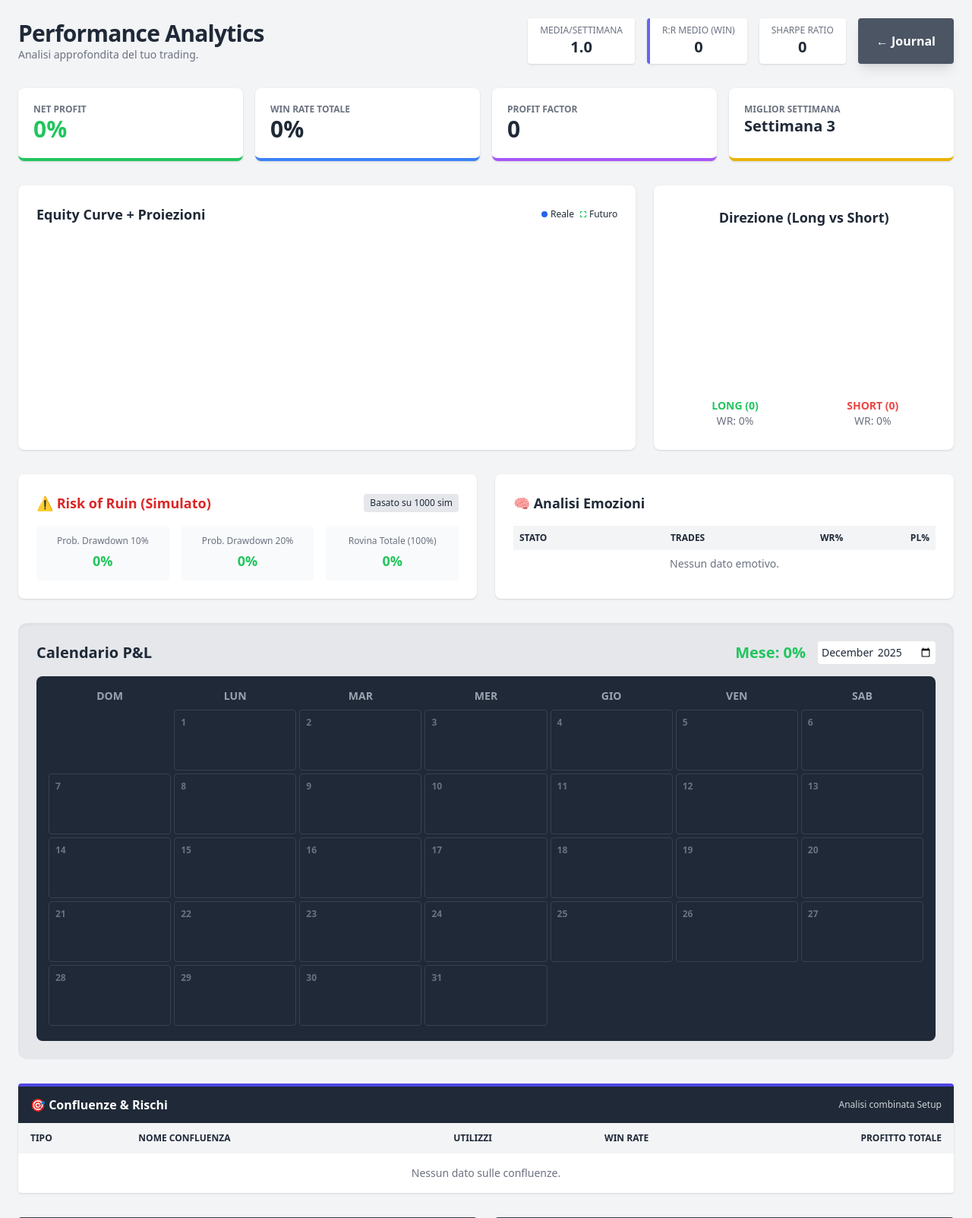
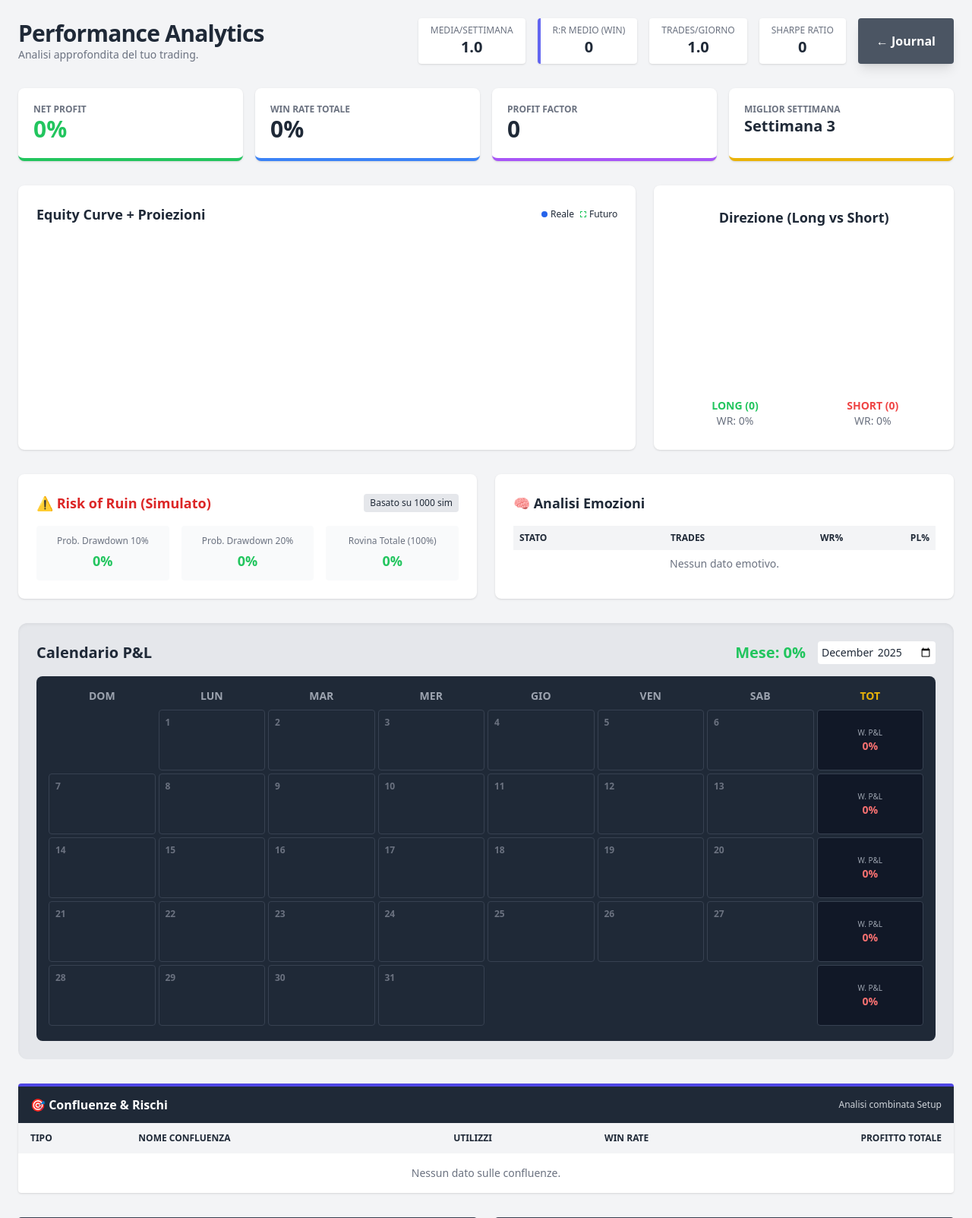
Before and after one commit to ipadpeda-ctrl/dtcjournal, a Flask app: page /statistics in a window 1280 px wide. Shown: the top 1603 px of the page at 76% size. Run offline with Flask 3, Linux system fonts and the light colour scheme; a user stored in the database is signed in; tables that the repository leaves empty hold one stand-in row (values such as "Sample post"); a map, chart or similar area stays blank; some libraries are stand-ins or nearby versions.

Commit message:
Add files via upload

```diff
--- a/templates/statistics.html
+++ b/templates/statistics.html
@@ -7,7 +7,8 @@
     <script src="https://cdn.jsdelivr.net/npm/chart.js"></script>
     <script>tailwind.config = { darkMode: 'class' }</script>
     <style>
-        .calendar-grid { display: grid; grid-template-columns: repeat(7, 1fr); gap: 4px; }
+        /* Modificato: 8 colonne per includere il Totale Settimanale */
+        .calendar-grid { display: grid; grid-template-columns: repeat(8, 1fr); gap: 4px; min-width: 600px; }
         .cal-cell { min-height: 80px; transition: all 0.2s; }
         .cal-cell:hover { transform: scale(1.02); z-index: 10; }
     </style>
@@ -28,6 +29,10 @@
                  <div class="bg-white dark:bg-gray-800 px-4 py-2 rounded shadow text-center border-l-4 border-indigo-500">
                     <span class="text-xs text-gray-500 uppercase block">R:R Medio (Win)</span>
                     <span class="font-bold text-xl">{{ avg_win_rr }}</span>
+                </div>
+                <div class="bg-white dark:bg-gray-800 px-4 py-2 rounded shadow text-center">
+                    <span class="text-xs text-gray-500 uppercase block">Trades/Giorno</span>
+                    <span class="font-bold text-xl">{{ avg_daily_trades }}</span>
                 </div>
                 <div class="bg-white dark:bg-gray-800 px-4 py-2 rounded shadow text-center">
                     <span class="text-xs text-gray-500 uppercase block">Sharpe Ratio</span>
@@ -149,9 +154,9 @@
                 </div>
             </div>
 
-            <div class="bg-gray-800 dark:bg-gray-900 rounded-lg p-4">
+            <div class="bg-gray-800 dark:bg-gray-900 rounded-lg p-4 overflow-x-auto">
                 <div class="calendar-grid mb-2 text-center text-gray-400 text-sm font-bold uppercase">
-                    <div>Dom</div><div>Lun</div><div>Mar</div><div>Mer</div><div>Gio</div><div>Ven</div><div>Sab</div>
+                    <div>Dom</div><div>Lun</div><div>Mar</div><div>Mer</div><div>Gio</div><div>Ven</div><div>Sab</div><div class="text-yellow-500">TOT</div>
                 </div>
 
                 {% for week in calendar_data %}
@@ -171,6 +176,11 @@
                         <div class="cal-cell bg-transparent"></div>
                         {% endif %}
                     {% endfor %}
+
+                    <div class="cal-cell p-2 rounded flex flex-col justify-center items-center border border-gray-700 bg-gray-900">
+                         <span class="text-[10px] text-gray-400 uppercase">W. P&L</span>
+                         <span class="font-bold text-sm {{ 'text-green-400' if week.week_pl > 0 else 'text-red-400' }}">{{ week.week_pl }}%</span>
+                    </div>
                 </div>
                 {% endfor %}
             </div>
```
